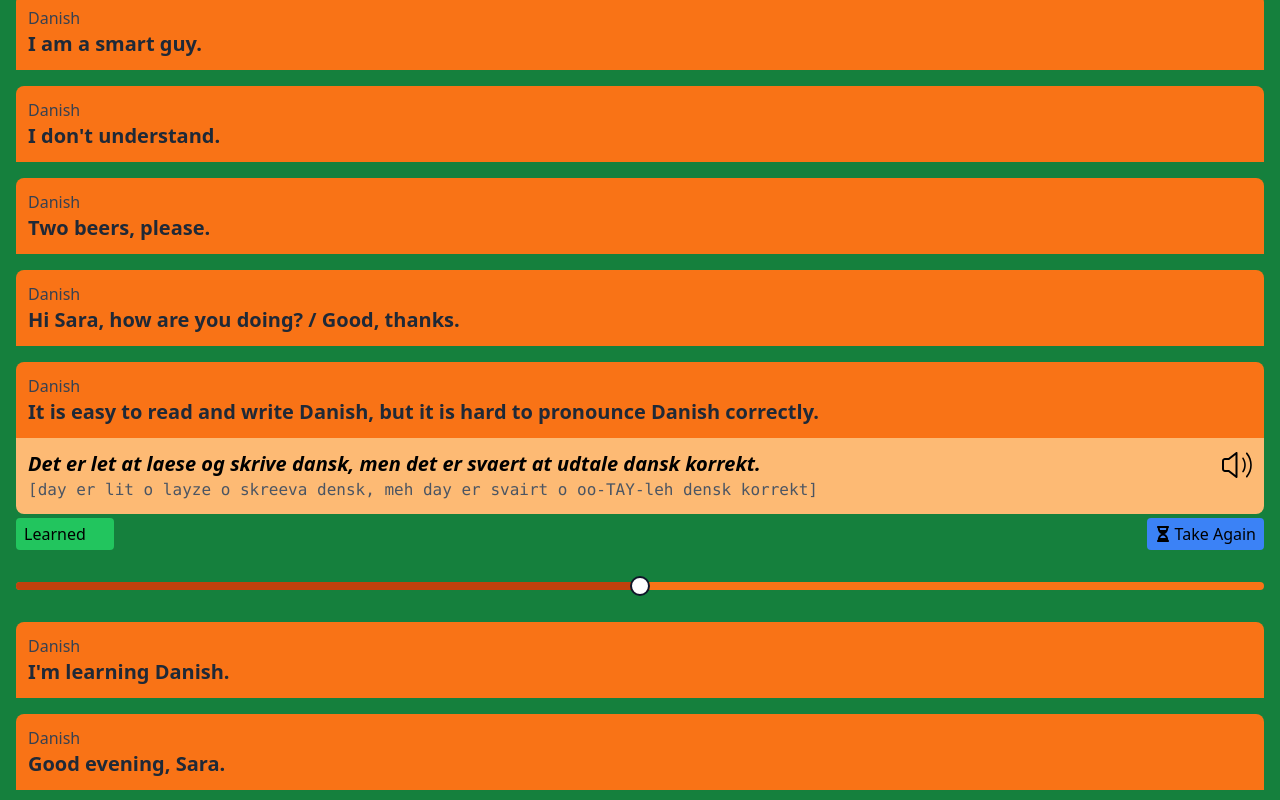
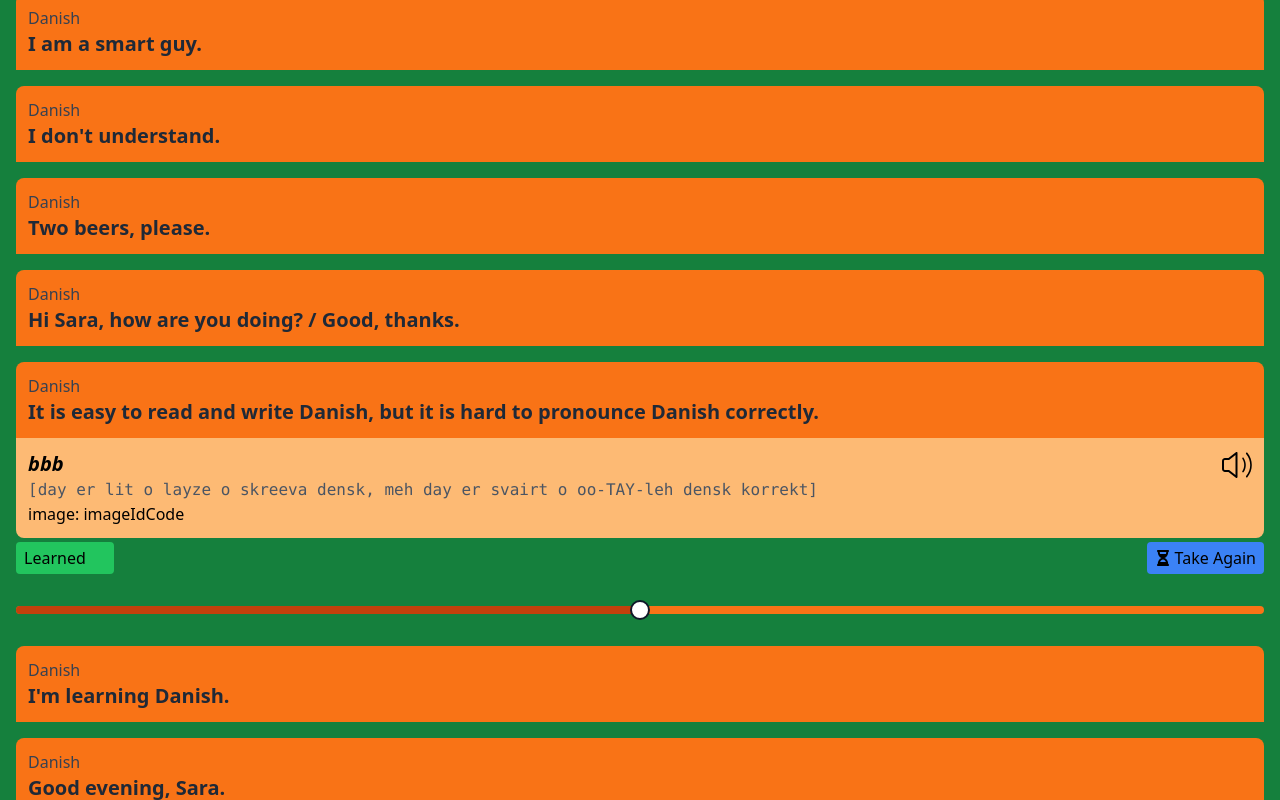
Before and after one commit to Underground-Learning-Club/soflash, a React (Vite) app: page /learn in a window 1280 px wide. Both pictures are taken after a click on the element 640 px from the left and 1258 px from the top of the page. Shown: the part 858-1658 px from the top of the page. Built offline with nearby package versions, Linux system fonts and the light colour scheme; some icons are missing.

Commit message:
mock back/imageidcode in

```diff
--- a/src/components/Flashcard.tsx
+++ b/src/components/Flashcard.tsx
@@ -55,6 +55,9 @@ export const Flashcard = ({ flashcard }: IProps) => {
 									[{flashcard.pronunciation}]
 								</p>
 							)}
+							{flashcard.imageIdCode && (
+								<span>image: imageIdCode</span>
+							)}
 						</div>
 						<div>
 							{flashcard.isLanguage && (
--- a/src/dataLayer/appModel.ts
+++ b/src/dataLayer/appModel.ts
@@ -11,21 +11,30 @@ export const getAppData = () => {
 	return appData;
 };
 
+const parseFlashcardBack = (rawBack: string): string[] => {
+	const back = 'bbb';
+	const imageIdCode = 'iii';
+	return [back, imageIdCode];
+
+}
+
 export const getFlashcards = () => {
 	const appData = getAppData();
 	const flashcards: IFlashcard[] = [];
 	for (const rawFlashcard of rawFlashcards) {
+		const [back, imageIdCode] = parseFlashcardBack(rawFlashcard.back);
 		const flashcard: IFlashcard = {
 			id: rawFlashcard.id,
 			category: rawFlashcard.category,
 			front: rawFlashcard.front,
-			back: rawFlashcard.back,
+			back,
 			pronunciation: rawFlashcard.pronunciation,
 			isOpen: false,
 			status: "learning",
 			whenMarkedAsWaiting: "",
 			isLanguage: config.acceptedLanguages().includes(rawFlashcard.category),
-			rank: config.defaultRank()
+			rank: config.defaultRank(),
+			imageIdCode
 		};
 		flashcards.push(flashcard);
 	}
--- a/src/dataLayer/interfaces.ts
+++ b/src/dataLayer/interfaces.ts
@@ -17,4 +17,5 @@ export interface IFlashcard extends IMetadataFlashcard {
 	pronunciation: string;
 	isOpen: boolean;
 	isLanguage: boolean;
+	imageIdCode: string;
 }
```
